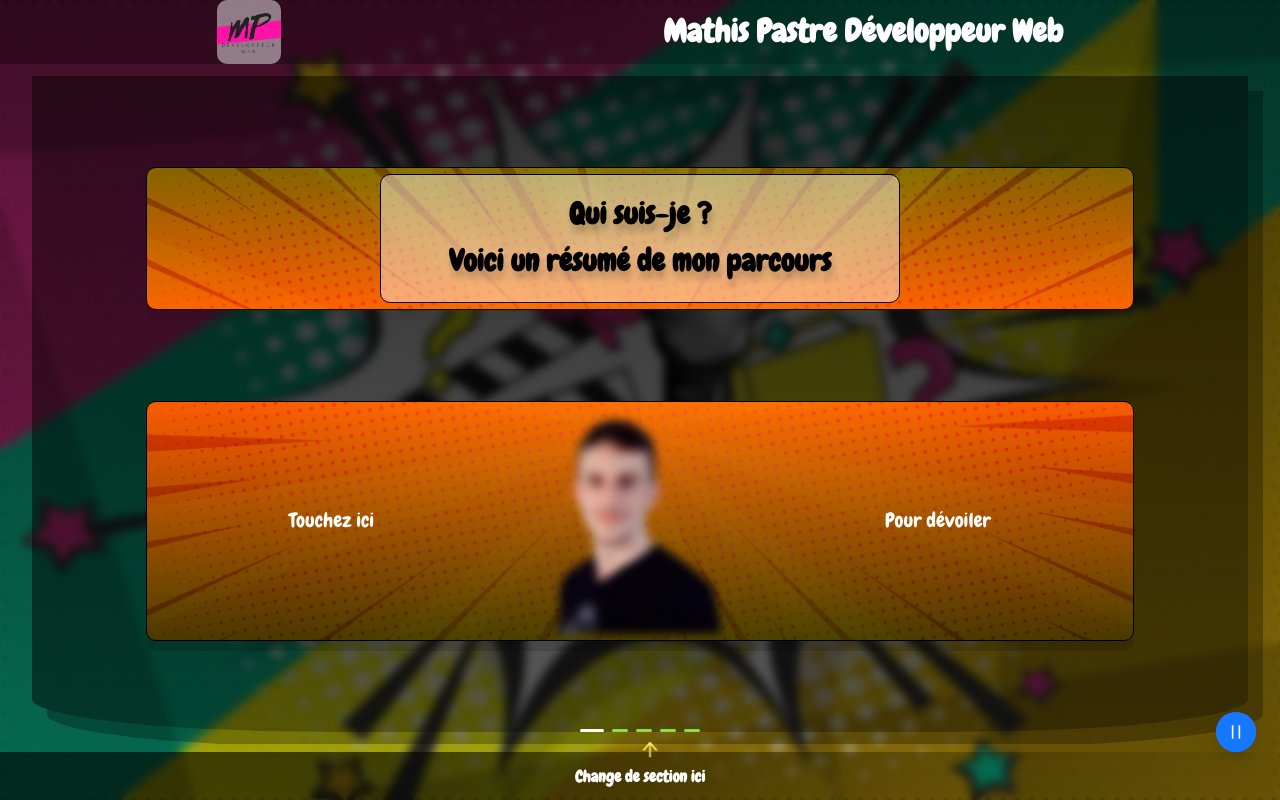
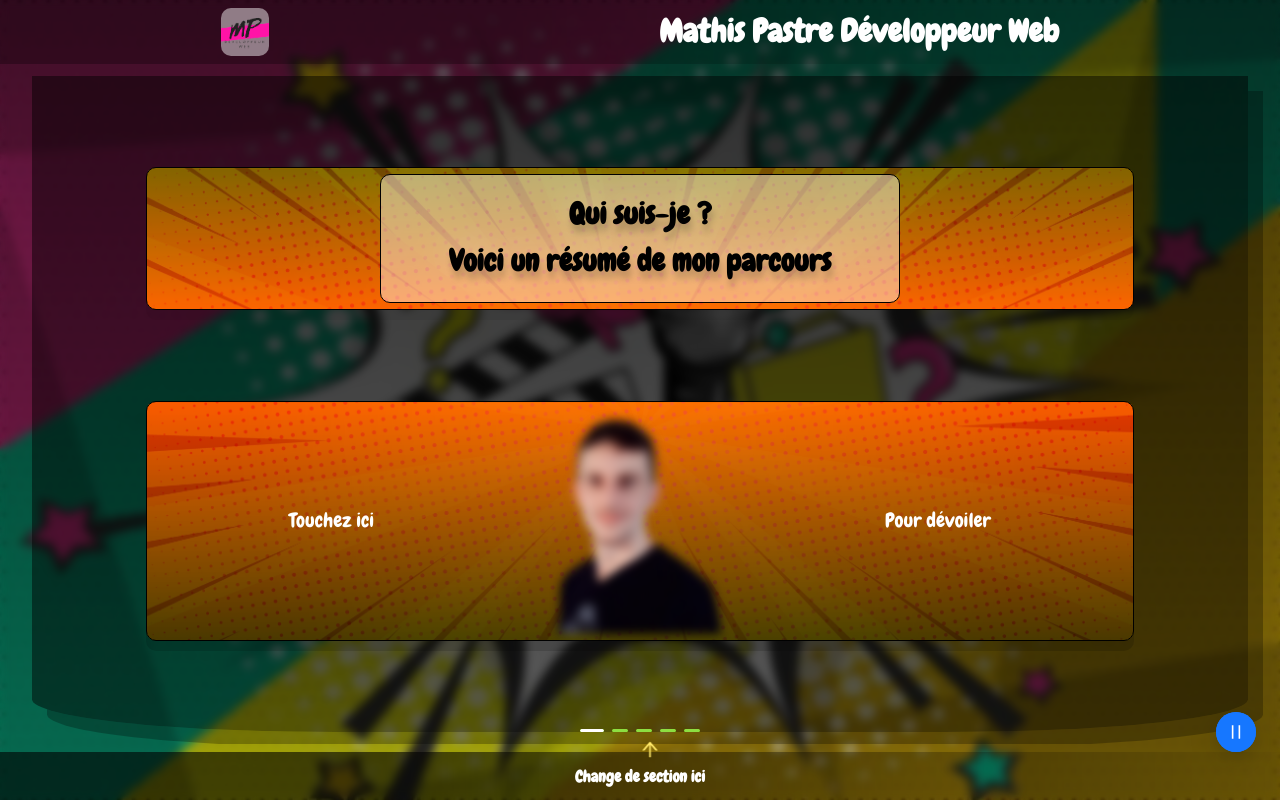
Before and after one commit to MathisPastreNelson/portfolio-mathis-pastre, a React (Create React App) app: page / in a window 1280 px wide. Built offline with nearby package versions, Linux system fonts and the light colour scheme; a web font is replaced by a local one.

Commit message:
amélioration logo

```diff
--- a/src/style/_header.scss
+++ b/src/style/_header.scss
@@ -16,7 +16,7 @@ header {
   animation: tracking-in-expand 2s cubic-bezier(0.215, 0.61, 0.355, 1) both;
 }
 .imgLogo {
-  height: 8vh;
+  height: 6vh;
   background-color: rgba(255, 255, 255, 0.466);
   border-radius: 10px;
 }
--- a/src/style/index.css
+++ b/src/style/index.css
@@ -89,7 +89,7 @@ header {
 }
 
 .imgLogo {
-  height: 8vh;
+  height: 6vh;
   background-color: rgba(255, 255, 255, 0.466);
   border-radius: 10px;
 }
```
